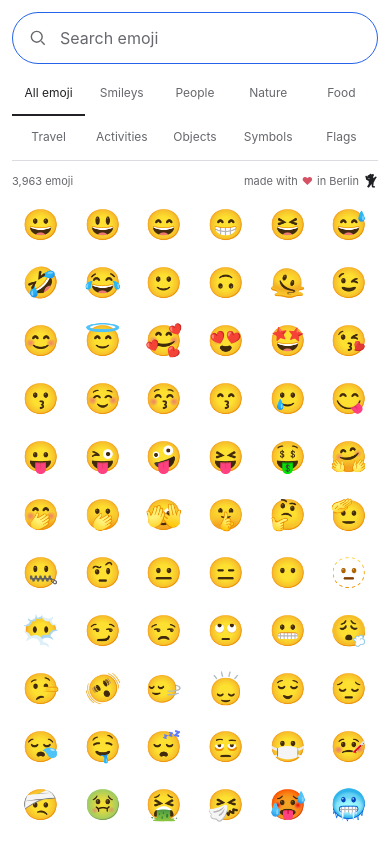
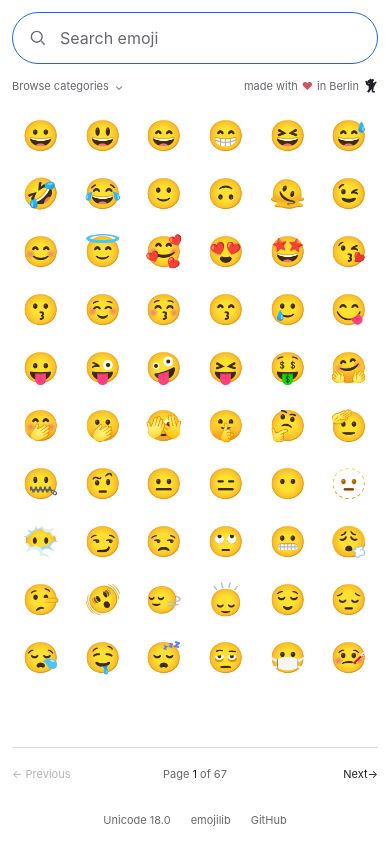
Before and after one commit to ValeriiVasin/emoji-search-svelte, a SvelteKit app: page / in a window 390 px wide. Shown: the top 843 px of the page. Built offline with nearby package versions, Linux system fonts and the light colour scheme.

Commit message:
feat: make categories optional and fit emoji pages to the viewport

```diff
--- a/src/app.css
+++ b/src/app.css
@@ -70,6 +70,10 @@ a:hover {
   max-width: 1008px;
   margin: auto;
   padding: 0 24px;
+  height: 100dvh;
+  display: flex;
+  flex-direction: column;
+  overflow: hidden;
 }
 .search-panel {
   padding: 24px 0 12px;
@@ -152,7 +156,8 @@ input::-webkit-search-cancel-button {
   align-items: center;
   justify-content: space-between;
   gap: 16px;
-  padding: 16px 0 12px;
+  padding: 0;
+  min-height: 44px;
 }
 .results-heading h2 {
   margin: 0;
@@ -168,16 +173,21 @@ input::-webkit-search-cancel-button {
 }
 
 .results {
-  min-height: 260px;
+  min-height: 0;
+  --columns: 12;
+  --cell-height: 64px;
+  --gap: 6px;
+  flex: 1;
+  overflow: hidden;
 }
 .emojis {
   display: grid;
-  grid-template-columns: repeat(12, minmax(0, 1fr));
-  gap: 6px;
+  grid-template-columns: repeat(var(--columns), minmax(0, 1fr));
+  gap: var(--gap);
 }
 .emoji {
   min-width: 44px;
-  height: 64px;
+  height: var(--cell-height);
   padding: 0;
   border: 0;
   border-radius: 10px;
@@ -187,7 +197,7 @@ input::-webkit-search-cancel-button {
   place-items: center;
   contain: layout style paint;
   content-visibility: auto;
-  contain-intrinsic-size: auto 64px;
+  contain-intrinsic-size: auto var(--cell-height);
 }
 .emoji span {
   font-family:
@@ -203,14 +213,15 @@ input::-webkit-search-cancel-button {
   }
 }
 .empty {
-  min-height: 260px;
+  min-height: 0;
   display: flex;
   flex-direction: column;
   align-items: center;
   justify-content: center;
-  padding: 24px;
+  padding: 12px;
   text-align: center;
   color: var(--muted);
+  height: 100%;
 }
 .empty > span {
   font-size: 30px;
@@ -219,10 +230,12 @@ input::-webkit-search-cancel-button {
   font-size: 18px;
   font-weight: 500;
   color: var(--ink);
+  margin: 8px 0;
 }
 .empty p {
   font-size: 13px;
   line-height: 1.6;
+  margin: 6px 0;
 }
 .empty a,
 .retry {
@@ -242,8 +255,8 @@ input::-webkit-search-cancel-button {
   align-items: center;
   justify-content: space-between;
   gap: 12px;
-  margin-top: 16px;
-  padding: 12px 0;
+  margin-top: 8px;
+  padding: 4px 0;
   border-top: 1px solid var(--line);
   font-size: 12px;
 }
@@ -271,9 +284,10 @@ footer {
   display: flex;
   justify-content: center;
   gap: 20px;
-  padding: 18px 0 24px;
+  padding: 4px 0 8px;
   font-size: 11px;
   color: var(--muted);
+  flex-shrink: 0;
 }
 footer a {
   display: flex;
@@ -302,9 +316,6 @@ footer > span {
   box-shadow: 0 2px 12px #0002;
 }
 @media (max-width: 800px) {
-  .emojis {
-    grid-template-columns: repeat(9, minmax(0, 1fr));
-  }
   .categories {
     grid-template-columns: repeat(5, minmax(0, 1fr));
   }
@@ -315,7 +326,7 @@ footer > span {
   }
   .search-panel {
     padding-top: 12px;
-    padding-bottom: 8px;
+    padding-bottom: 0;
   }
   .search-wrap {
     height: 52px;
@@ -329,21 +340,15 @@ footer > span {
     font-size: 12px;
   }
   .results-heading {
-    padding: 12px 0 8px;
+    padding: 0;
     gap: 10px;
   }
   .results-heading h2,
   .results-heading > span {
     font-size: 11px;
   }
-  .emojis {
-    grid-template-columns: repeat(6, minmax(0, 1fr));
-    gap: 4px;
-  }
   .emoji {
-    height: 54px;
     font-size: 30px;
-    contain-intrinsic-size: auto 54px;
   }
   .pagination a,
   .pagination .disabled {
@@ -351,11 +356,6 @@ footer > span {
   }
   .pagination {
     font-size: 11px;
-  }
-}
-@media (max-width: 359px) {
-  .emojis {
-    grid-template-columns: repeat(5, minmax(0, 1fr));
   }
 }
 
@@ -378,3 +378,60 @@ footer > span {
     color: #f18a99;
   }
 }
+
+/* The result window uses the space left by the search and pagination. */
+
+main,
+.browser {
+  display: flex;
+  flex-direction: column;
+  flex: 1;
+  min-height: 0;
+}
+.search-panel,
+.results-heading,
+.categories,
+.pagination {
+  flex-shrink: 0;
+}
+.browse-toggle {
+  display: inline-flex;
+  align-items: center;
+  gap: 6px;
+  min-height: 44px;
+  font-size: 12px;
+  color: var(--muted);
+}
+
+@media (max-width: 800px) {
+  .results {
+    --columns: 9;
+  }
+}
+@media (max-width: 600px) {
+  .results {
+    --columns: 6;
+    --cell-height: 54px;
+    --gap: 4px;
+  }
+  .browse-toggle {
+    font-size: 11px;
+  }
+}
+@media (max-width: 359px) {
+  .results {
+    --columns: 5;
+  }
+}
+@media (max-height: 480px) {
+  footer {
+    display: none;
+  }
+  .results {
+    --cell-height: 44px;
+  }
+  .empty > span,
+  .empty p {
+    display: none;
+  }
+}
--- a/src/routes/+page.svelte
+++ b/src/routes/+page.svelte
@@ -9,6 +9,9 @@
   let catalog = $state.raw(null);
   let loadFailed = $state(false);
   let searchRef;
+  let resultsRef;
+  let pageSize = $state(PAGE_SIZE);
+  let viewportHeight = $state(null);
   let copied = $state('');
   let copyFailed = $state(false);
   let copyTimer;
@@ -20,6 +23,9 @@
   );
   const group = $derived(
     initial.groups.indexOf(visibleUrl?.searchParams.get('group')),
+  );
+  const browsing = $derived(
+    visibleUrl?.searchParams.get('browse') === '1' || group >= 0,
   );
   const requestedPage = $derived(
     Math.max(
@@ -34,7 +40,7 @@
     catalog !== null || (!query && group < 0 && requestedPage === 1),
   );
   const total = $derived(catalog ? matches.length : initial.total);
-  const pages = $derived(Math.max(1, Math.ceil(total / PAGE_SIZE)));
+  const pages = $derived(Math.max(1, Math.ceil(total / pageSize)));
   const currentPage = $derived(Math.min(requestedPage, pages));
   $effect(() => {
     const urlQuery = query;
@@ -46,14 +52,20 @@
     if (query || group >= 0 || requestedPage > 1) void loadCatalog();
   });
   const visible = $derived(
-    matches.slice((currentPage - 1) * PAGE_SIZE, currentPage * PAGE_SIZE),
+    matches.slice((currentPage - 1) * pageSize, currentPage * pageSize),
   );
 
-  function href(nextGroup = group, nextPage = 1, nextQuery = query) {
+  function href(
+    nextGroup = group,
+    nextPage = 1,
+    nextQuery = query,
+    nextBrowsing = browsing,
+  ) {
     const params = new URLSearchParams();
     if (nextQuery) params.set('q', nextQuery);
     if (nextGroup >= 0) params.set('group', initial.groups[nextGroup]);
     if (nextPage > 1) params.set('page', String(nextPage));
+    if (nextBrowsing) params.set('browse', '1');
     return `/${params.size ? `?${params}` : ''}`;
   }
 
@@ -100,11 +112,32 @@
   }
 
   onMount(() => {
+    const updateViewport = () => {
+      viewportHeight = window.visualViewport?.height ?? window.innerHeight;
+    };
+    const observer = new ResizeObserver(([entry]) => {
+      const style = getComputedStyle(resultsRef);
+      const columns = Number(style.getPropertyValue('--columns'));
+      const cell = Number.parseFloat(style.getPropertyValue('--cell-height'));
+      const gap = Number.parseFloat(style.getPropertyValue('--gap'));
+      const rows = Math.max(
+        1,
+        Math.floor((entry.contentRect.height + gap) / (cell + gap)),
+      );
+      pageSize = Math.min(PAGE_SIZE, columns * rows);
+    });
+    updateViewport();
+    observer.observe(resultsRef);
+    window.visualViewport?.addEventListener('resize', updateViewport);
+    window.addEventListener('resize', updateViewport);
     const preload = setTimeout(() => {
       void loadCatalog();
     }, 1200);
     searchRef.focus({ preventScroll: true });
     return () => {
+      observer.disconnect();
+      window.visualViewport?.removeEventListener('resize', updateViewport);
+      window.removeEventListener('resize', updateViewport);
       clearTimeout(preload);
       clearTimeout(copyTimer);
     };
@@ -129,7 +162,10 @@
   />
 </svelte:head>
 
-<div class="shell">
+<div
+  class="shell"
+  style:height={viewportHeight ? `${viewportHeight}px` : undefined}
+>
   <main>
     <h1 class="sr-only">Emoji Search</h1>
     <section class="browser" aria-label="Emoji search">
@@ -164,26 +200,6 @@
             >{/if}
         </div>
       </div>
-      <nav class="categories" aria-label="Emoji categories">
-        <a href={href(-1)} aria-current={group < 0 ? 'page' : undefined}
-          >All emoji</a
-        >
-        {#each initial.groups as name, index}<a
-            href={href(index)}
-            aria-current={group === index ? 'page' : undefined}
-            >{[
-              'Smileys',
-              'People',
-              'Nature',
-              'Food',
-              'Travel',
-              'Activities',
-              'Objects',
-              'Symbols',
-              'Flags',
-            ][index]}</a
-          >{/each}
-      </nav>
       <div class="results-heading">
         <h2 class="sr-only">
           {query
@@ -192,7 +208,14 @@
               ? initial.groups[group]
               : 'All emoji'}
         </h2>
-        <span>{ready ? total.toLocaleString('en') : '…'} emoji</span>
+        <a
+          class="browse-toggle"
+          href={href(-1, 1, query, !browsing)}
+          aria-expanded={browsing}
+          aria-controls="categories"
+          >{browsing ? 'Hide categories' : 'Browse categories'}
+          <span aria-hidden="true">{browsing ? '⌃' : '⌄'}</span></a
+        >
         <span class="byline"
           >made with <span class="heart" role="img" aria-label="love">♥</span>
           in Berlin
@@ -213,7 +236,29 @@
           </svg>
         </span>
       </div>
-      <div class="results" aria-busy={!ready}>
+      {#if browsing}
+        <nav id="categories" class="categories" aria-label="Emoji categories">
+          <a href={href(-1)} aria-current={group < 0 ? 'page' : undefined}
+            >All emoji</a
+          >
+          {#each initial.groups as name, index}<a
+              href={href(index)}
+              aria-current={group === index ? 'page' : undefined}
+              >{[
+                'Smileys',
+                'People',
+                'Nature',
+                'Food',
+                'Travel',
+                'Activities',
+                'Objects',
+                'Symbols',
+                'Flags',
+              ][index]}</a
+            >{/each}
+        </nav>
+      {/if}
+      <div class="results" bind:this={resultsRef} aria-busy={!ready}>
         {#if loadFailed}
           <div class="empty">
             <h3>Couldn’t load the collection.</h3>
@@ -244,7 +289,7 @@
           </div>
         {/if}
       </div>
-      {#if total > PAGE_SIZE && ready}
+      {#if total > pageSize && ready}
         <nav class="pagination" aria-label="Results pages">
           {#if currentPage > 1}<a rel="prev" href={href(group, currentPage - 1)}
               >← Previous</a
```
Also changed, not shown: 3 other files (tests, documents, lock files or other folders).
